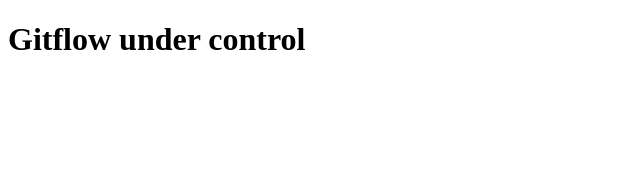
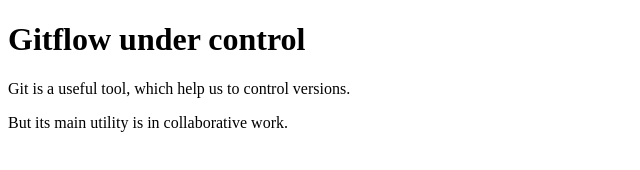
Before and after one commit to alons0029-dev/F5_git-flow, a plain HTML site: page index.html in a window 1280 px wide. Shown: the whole page, without its empty margins (0-640 px from the left). Drawn offline with Linux system fonts and the light colour scheme.

Commit message:
paragraph added

```diff
--- a/index.html
+++ b/index.html
@@ -7,5 +7,7 @@
 </head>
 <body>
     <h1>Gitflow under control</h1>
+    <p>Git is a useful tool, which help us to control versions.</p>
+    <p>But its main utility is in collaborative work.</p>
 </body>
 </html>
```
